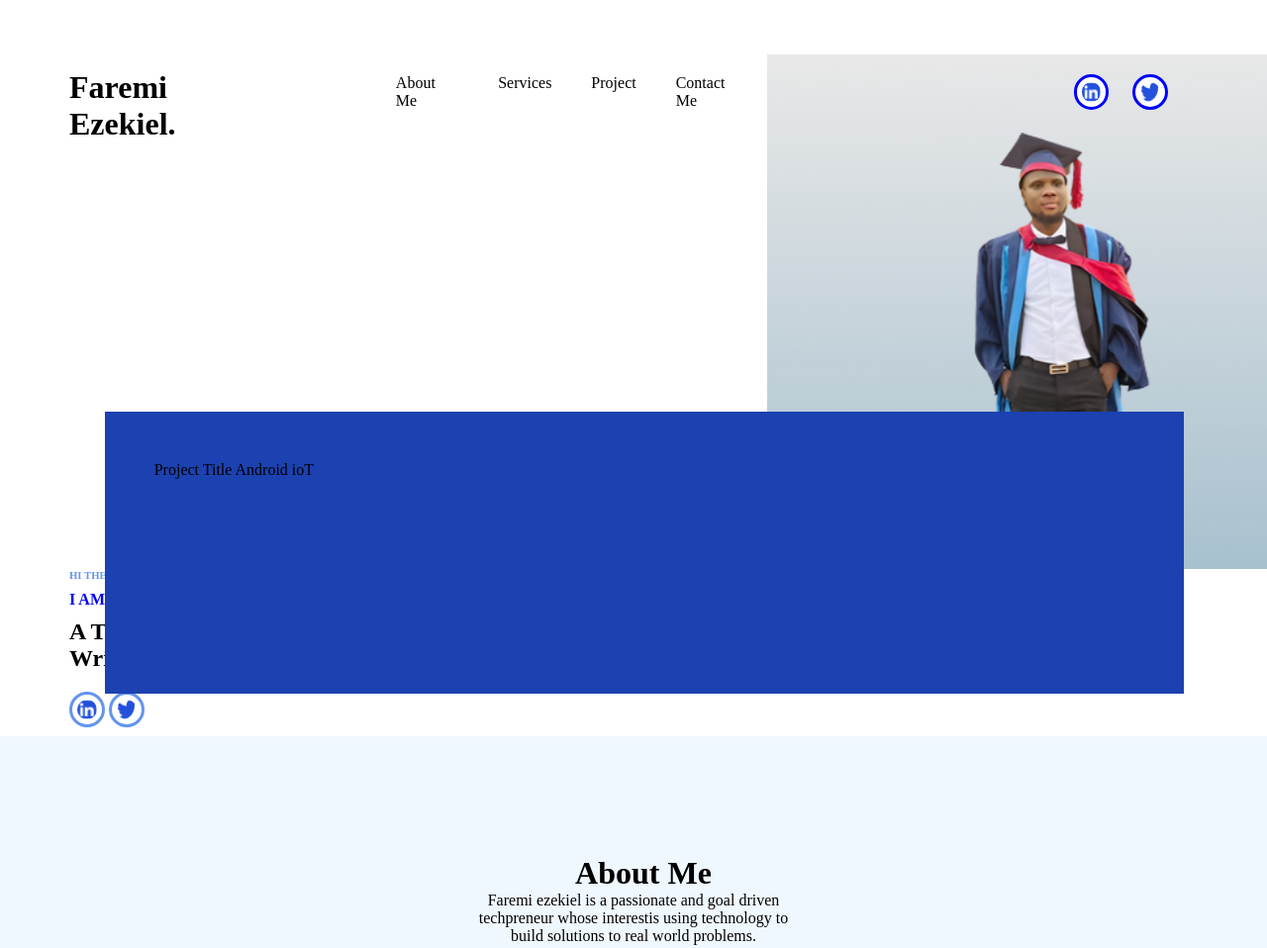
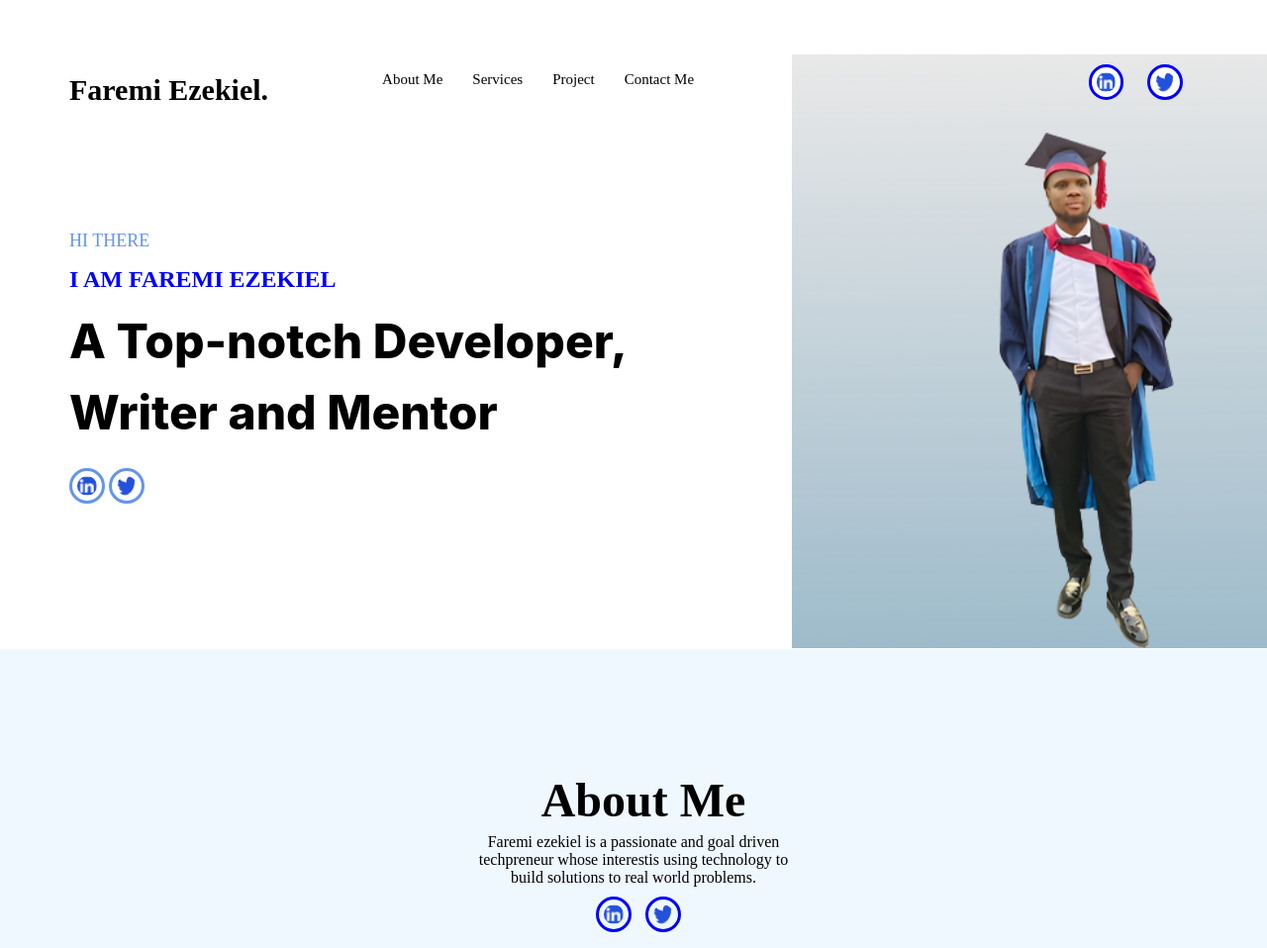
Before and after one commit to Ecoder2202/myportfolio, a plain HTML site: page index.html in a window 1280 px wide. Shown: the top 958 px of the page at 99% size. Drawn offline with Linux system fonts and the light colour scheme.

Commit message:
first commit

```diff
--- a/index.html
+++ b/index.html
@@ -13,10 +13,6 @@
     <div class="head">
 
         <h1>Faremi Ezekiel.</h1>
-
-
-
-
         <div class="menu">
 
            <a href="http://">About Me</a>
@@ -29,10 +25,7 @@
                     <img class="done" width="20" height="20" src="./image/twitter.png" alt="">
                 </div>
             </div>
-
         </div>
-
-
         <div class="main-intr">
             <h6>HI THERE</h6>
             <h4> I AM FAREMI EZEKIEL</h4>
@@ -40,8 +33,10 @@
             <img class="indeed" width="20" height="20" src="./image/linkedin.png" alt="indeed">
             <img class="twitter" width="20" height="20" src="./image/twitter.png" alt="twitter">
 
+           </div>
 
-        </div>
+
+
 
 
 
@@ -97,7 +92,7 @@
    <!-- SERVICES RENDERED PAGE -->
    <div class="bg-container">
    <div class="service-pg">
-       <h1>Services I Render.</h1>
+       <h1 class="Render-p">Services I Render.</h1>
    <P class="service-p">Lorem  dolor sit amet, consectetur adipisicing elit. <br> In officia culpa iste eum incidunt harum fu</P>
    </div>
    <div class="service-container">
--- a/style.css
+++ b/style.css
@@ -4,6 +4,10 @@
 }
 h1{margin-top: 20px;
     margin-left: 70px;
+    font-style: normal;
+    font-weight: 800;
+    font-size: 30px;
+    line-height: 41px;
 }
 .head{display: flex;
     margin-top: 50px;
@@ -17,17 +21,21 @@ h1{margin-top: 20px;
 
 }
 a{
-    padding:20px ;
+    padding:15px ;
     text-decoration: none;
     color: black;
+    font-size: 15px;
+    font-weight: 400;
+    line-height: 20px;
+    font-style: normal;
+
 }
 .bg-img{
     background-image:  url(./image/photostudio-4-designify.png);
-    padding-right: 50px;
-    padding-bottom: 50px;
-    padding: 10px;
+    position: absolute;
+    left: 800px;
     width: 500px;
-  height: 500px;
+  height: 600px;
 }
 .dope{border-style: solid;
     border-color: blue;
@@ -54,26 +62,44 @@ a{
 
 
 .main-intr{
-  padding-bottom: 5px;
-    margin-left: 70px;
+   position: static;
+   height: 300px;
+   left: 0px;
+   top: 0px;
+   background: #ffff;
+   display: block;
+   padding-left: 70px;
+   margin-top: 120px;
+}
 
-
-}
 
 
 
 h6{
   padding-bottom: 10px;
   color: cornflowerblue;
+  font-style: normal;
+  font-weight: 300;
+  font-size: 18px;
+  line-height: 25px;
 
 }
 h4{
     padding-bottom: 10px;
     color: blue;
+    font-style: normal;
+    font-size: 24px;
+    font-weight: 700;
+    line-height: 33px;
 
 }
 h2{
-    padding-bottom:20px ;
+    padding-bottom:20px;
+font-style: normal;
+font-family: -apple-system, BlinkMacSystemFont, 'Segoe UI', Roboto, Oxygen, Ubuntu, Cantarell, 'Open Sans', 'Helvetica Neue', sans-serif;
+font-weight: 800;
+font-size: 48px;
+line-height:72px ;
 }
 .indeed{
     border-style: solid;
@@ -95,9 +121,15 @@ h2{
    text-align: center;
    background-color: aliceblue;
    padding: 100px;
+   margin-top: 125px;
+
 }
 .aboutme{
     margin-right: 50px;
+    font-style: normal;
+    font-weight: 700;
+    font-size: 48px;
+    line-height: 66px;
 }
 .first-icon{
     border-style: solid;
@@ -122,6 +154,10 @@ h2{
     margin-top: 50px;
 }
 .mysk{margin-bottom: 7px;
+    font-style: normal;
+    font-weight: 700;
+    font-size: 48px;
+    line-height: 66px;
 }
 
 .skills{
@@ -130,6 +166,12 @@ h2{
     grid-template-columns: auto auto;
 
 
+}
+.Render-p{
+    font-size: 48px;
+    font-weight: 700;
+    line-height: 66px;
+    font-style: normal;
 }
 
 
@@ -398,12 +440,4 @@ left: 410px;
 top: 320px;
 background: #2351DC;
 }
-.container-E{position: absolute;
-    padding: 50px;
-    left: 8.26%;
-    right: 6.6%;
-    top: 51.98%;
-    bottom: 12.33%;
-    background: #1C41B0;
-
-}
+/* .container-E{position: absolute; */
```
